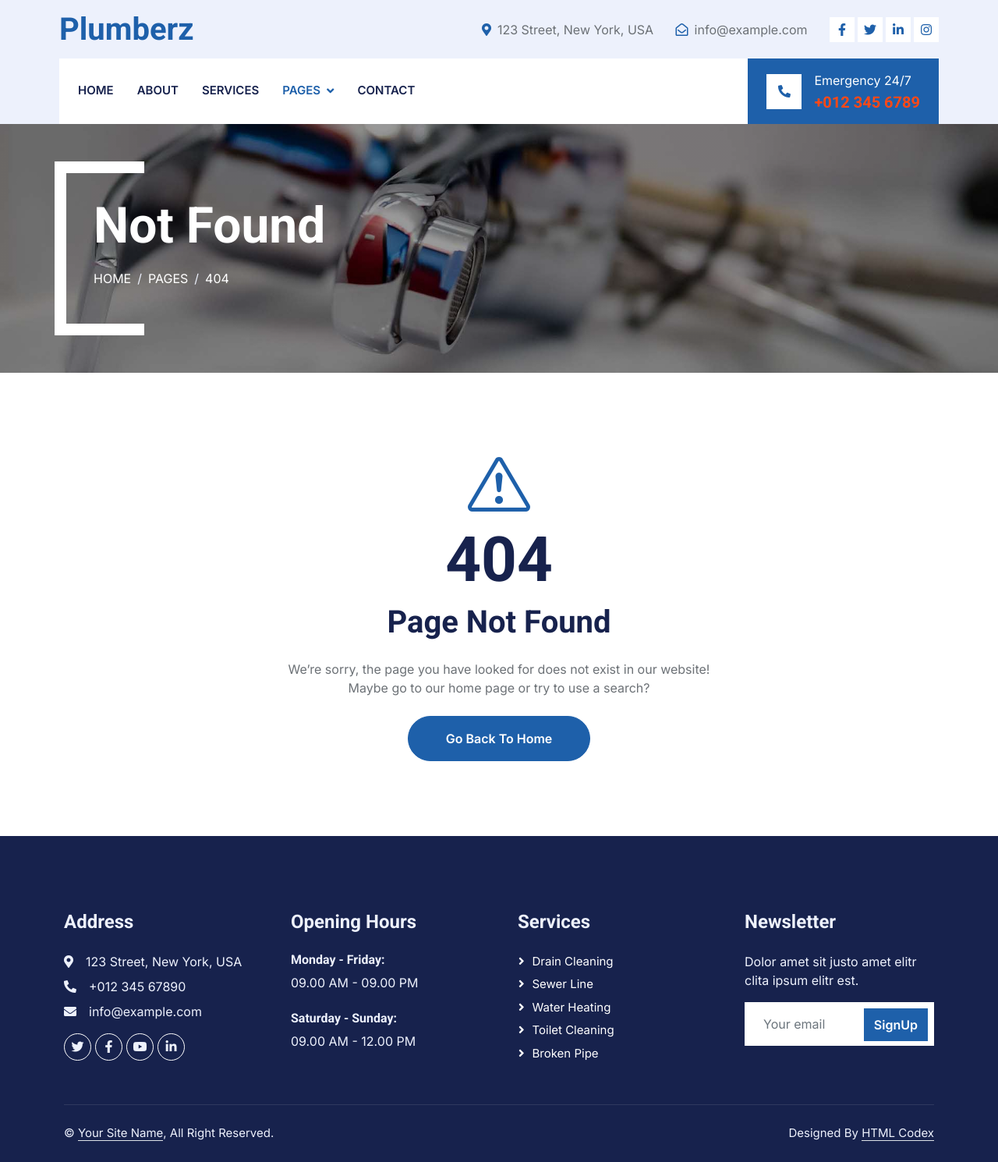
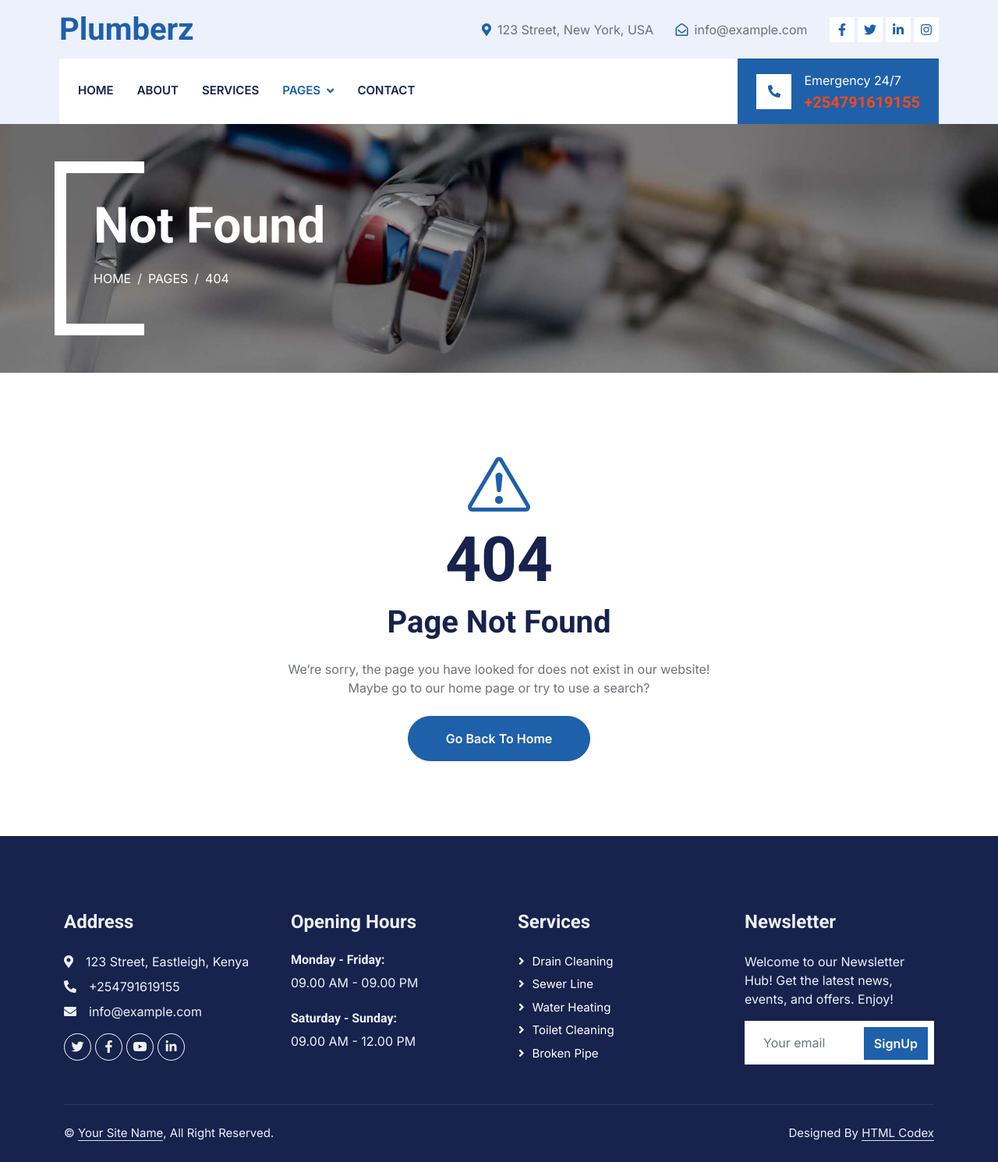
Before and after one commit to McOwino20/plumber-service-website-main, a plain HTML site: page 404.html in a window 1280 px wide. Shown: the whole page at 78% size. Drawn offline with nearby package versions, Linux system fonts and the light colour scheme.

Commit message:
Update 404.html

```diff
--- a/404.html
+++ b/404.html
@@ -3,7 +3,7 @@
 
 <head>
     <meta charset="utf-8">
-    <title>Plumberz - Free Plumbing Website Template</title>
+    <title>Plumberz -Plumbing Website</title>
     <meta content="width=device-width, initial-scale=1.0" name="viewport">
     <meta content="" name="keywords">
     <meta content="" name="description">
@@ -102,7 +102,7 @@
                     </div>
                     <div class="ms-3">
                         <p class="mb-1 text-white">Emergency 24/7</p>
-                        <h5 class="m-0 text-secondary">+012 345 6789</h5>
+                        <h5 class="m-0 text-secondary">+254791619155</h5>
                     </div>
                 </div>
             </div>
@@ -150,8 +150,8 @@
             <div class="row g-5">
                 <div class="col-lg-3 col-md-6">
                     <h4 class="text-light mb-4">Address</h4>
-                    <p class="mb-2"><i class="fa fa-map-marker-alt me-3"></i>123 Street, New York, USA</p>
-                    <p class="mb-2"><i class="fa fa-phone-alt me-3"></i>+012 345 67890</p>
+                    <p class="mb-2"><i class="fa fa-map-marker-alt me-3"></i>123 Street, Eastleigh, Kenya</p>
+                    <p class="mb-2"><i class="fa fa-phone-alt me-3"></i>+254791619155</p>
                     <p class="mb-2"><i class="fa fa-envelope me-3"></i>info@example.com</p>
                     <div class="d-flex pt-2">
                         <a class="btn btn-outline-light btn-social" href=""><i class="fab fa-twitter"></i></a>
@@ -177,7 +177,7 @@
                 </div>
                 <div class="col-lg-3 col-md-6">
                     <h4 class="text-light mb-4">Newsletter</h4>
-                    <p>Dolor amet sit justo amet elitr clita ipsum elitr est.</p>
+                    <p>Welcome to our Newsletter Hub! Get the latest news, events, and offers. Enjoy!</p>
                     <div class="position-relative mx-auto" style="max-width: 400px;">
                         <input class="form-control border-0 w-100 py-3 ps-4 pe-5" type="text" placeholder="Your email">
                         <button type="button" class="btn btn-primary py-2 position-absolute top-0 end-0 mt-2 me-2">SignUp</button>
```
